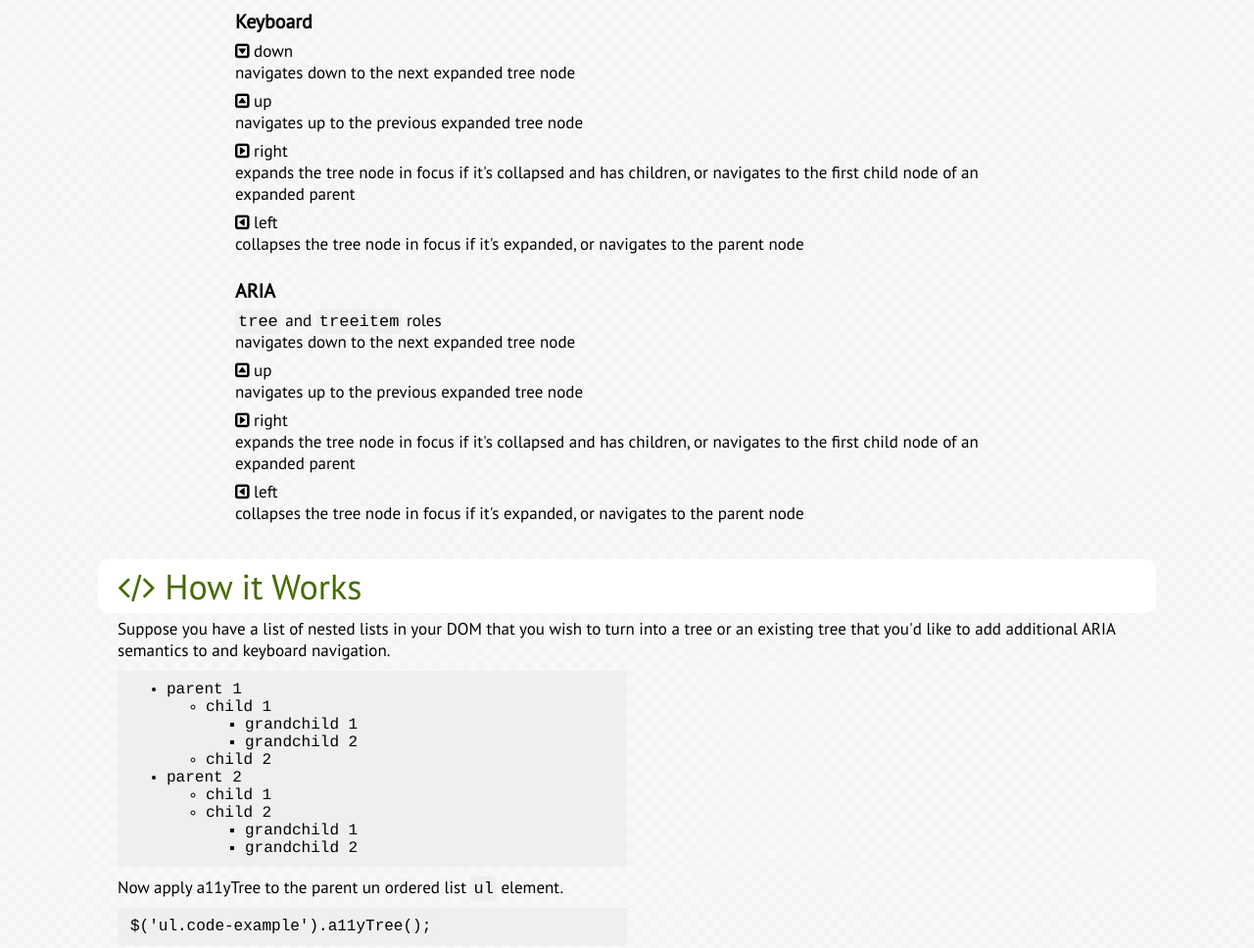
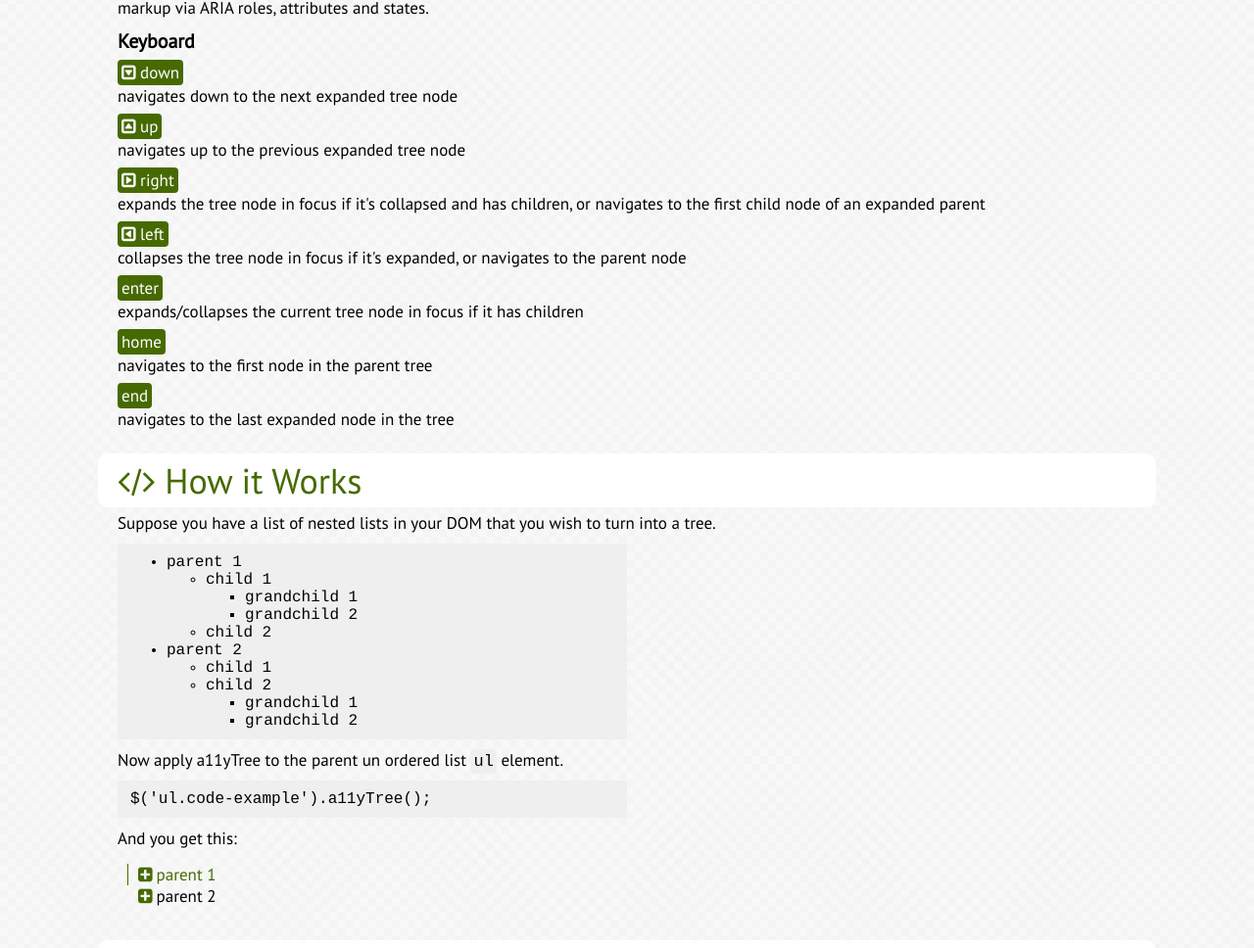
Before and after one commit to longmatthewh/longmatthewh.github.io, a website: page a11yTree/index.html in a window 1280 px wide. Shown: the part 572-1540 px from the top of the page at 98% size. Drawn offline with nearby package versions, Linux system fonts and the light colour scheme.

Commit message:
updating content based on plugin updates

```diff
--- a/a11yTree/index.html
+++ b/a11yTree/index.html
@@ -16,8 +16,8 @@
         </header>
         <main>
             <section>
-                    <h2><i class="fa fa-lightbulb-o"></i> The Idea</h2>
-                    Adding functionality to expand and collapse tree nodes and their nested children is fairly trivial. Unfortunately, many implementations don't include the functionality people using assistive technologies depend on, or are just more complex than what's needed.
+                <h2><i class="fa fa-lightbulb-o"></i> The Idea</h2>
+                Adding functionality to expand and collapse tree nodes and their nested children is fairly trivial. Unfortunately, many implementations don't include the functionality people using assistive technologies depend on, or are just more complex than what's needed. I also wanted to keep the amount of added classes to a bare minimum by relying on HTML semantics and <a hre="http://www.w3.org/TR/wai-aria/">ARIA roles and attributes</a>.
                 <h3>Inspirations</h3>
                 <dl>
                     <dt><a href="http://code.google.com/p/dynatree/">DynaTree</a> and <a href="https://github.com/mar10/fancytree/">Fancytree</a> jQuery plugins</dt>
@@ -33,7 +33,7 @@
                 </header>
                 <section>
                     <h3>Keyboard</h3>
-                    <dl>
+                    <dl id="keyboard-nav-description">
                         <dt><i class="fa fa-caret-square-o-down"></i> down</dt>
                         <dd>navigates down to the next expanded tree node</dd>
                         <dt><i class="fa fa-caret-square-o-up"></i> up</dt>
@@ -42,9 +42,15 @@
                         <dd>expands the tree node in focus if it's collapsed and has children, or navigates to the first child node of an expanded parent</dd>
                         <dt><i class="fa fa-caret-square-o-left"></i> left</dt>
                         <dd>collapses the tree node in focus if it's expanded, or navigates to the parent node</dd>
+                        <dt>enter</dt>
+                        <dd>expands/collapses the current tree node in focus if it has children</dd>
+                        <dt>home</dt>
+                        <dd>navigates to the first node in the parent tree</dd>
+                        <dt>end</dt>
+                        <dd>navigates to the last expanded node in the tree</dd>
                     </dl>
                 </section>
-                <section>
+                <!-- section>
                     <h3>ARIA</h3>
                     <dl>
                         <dt><code>tree</code> and <code>treeitem</code> roles</dt>
@@ -56,11 +62,11 @@
                         <dt><i class="fa fa-caret-square-o-left"></i> left</dt>
                         <dd>collapses the tree node in focus if it's expanded, or navigates to the parent node</dd>
                     </dl>
-                </section>
+                </section-->
             </section>
             <section>
                 <h2><i class="fa fa-code"></i> How it Works</h2>
-                Suppose you have a list of nested lists in your DOM that you wish to turn into a tree or an existing tree that you'd like to add additional ARIA semantics to and keyboard navigation.
+                Suppose you have a list of nested lists in your DOM that you wish to turn into a tree.
                 <div id="simple-list-example" class="code-example">
                     <ul>
                         <li>parent 1
--- a/css/a11yTree.less
+++ b/css/a11yTree.less
@@ -35,6 +35,7 @@ body > header:before {
 
 a {
     color: #0000ff;
+  text-decoration: underline;
 }
 
 a:focus, a:hover {
@@ -79,7 +80,7 @@ code {
     .border-radius(4px);
 }
 
-section {
+main > section {
     padding: 2px 120px;
     margin-bottom: 10px;
 }
@@ -95,6 +96,15 @@ header > p {
 
 section p {
     padding: 10px 20px;
+}
+
+#keyboard-nav-description dt {
+  background: #466A00;
+  color:#fff;
+  display: inline-block;
+  margin-top: 7px;
+  padding: 2px 4px;
+  .border-radius(4px);
 }
 
 .code-example {
```
Also changed, not shown: css/a11yTree.min.css.
